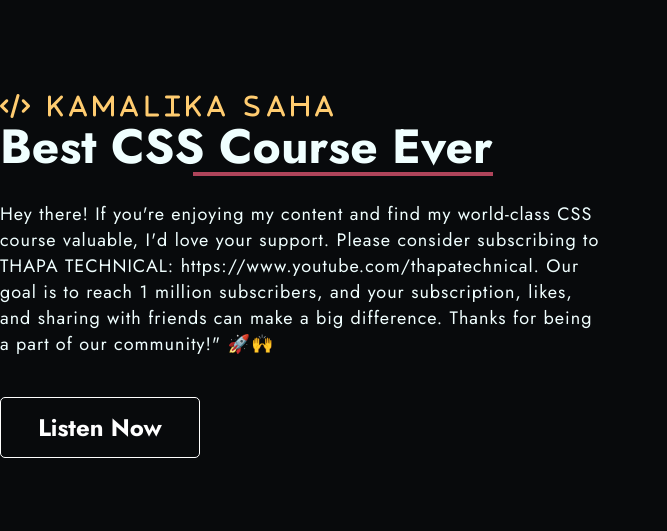
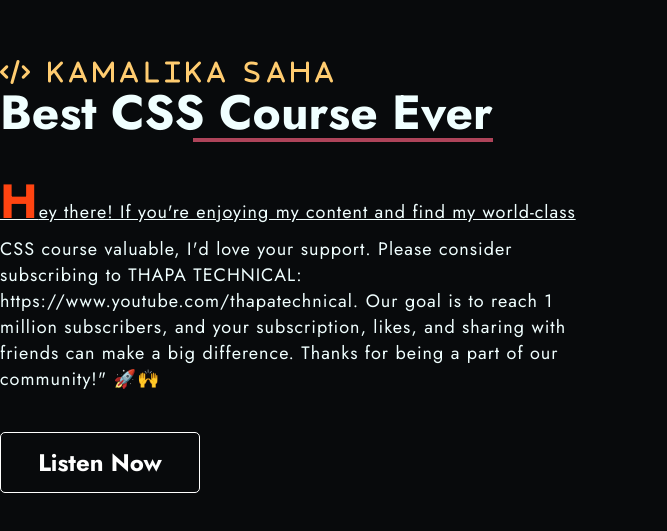
Before and after one commit to Saha-Kamalika/WEB_DEVELOPMENT_24, a plain HTML site: page CSS/pseudo elements/index.html in a window 1280 px wide. Shown: the part 115-646 px from the top of the page, 0-667 px from the left. Drawn offline with Linux system fonts and the light colour scheme.

Commit message:
Update style.css

```diff
--- a/CSS/pseudo elements/style.css
+++ b/CSS/pseudo elements/style.css
@@ -76,6 +76,17 @@ body {
   width: 60%;
   border: 2px solid #ae445a;
 }
+.hero-content p::first-letter{
+  font-size: 48px;
+  color: rgb(255, 68, 17);
+  font-weight: bold;
+}
+.hero-content p::first-line{
+  text-decoration: underline;
+}
+.hero-content p::selection{
+  background-color: rgba(255, 68, 17,0.5);
+}
 .hero-content p {
   font-size: 18px;
   letter-spacing: 1px;
```
